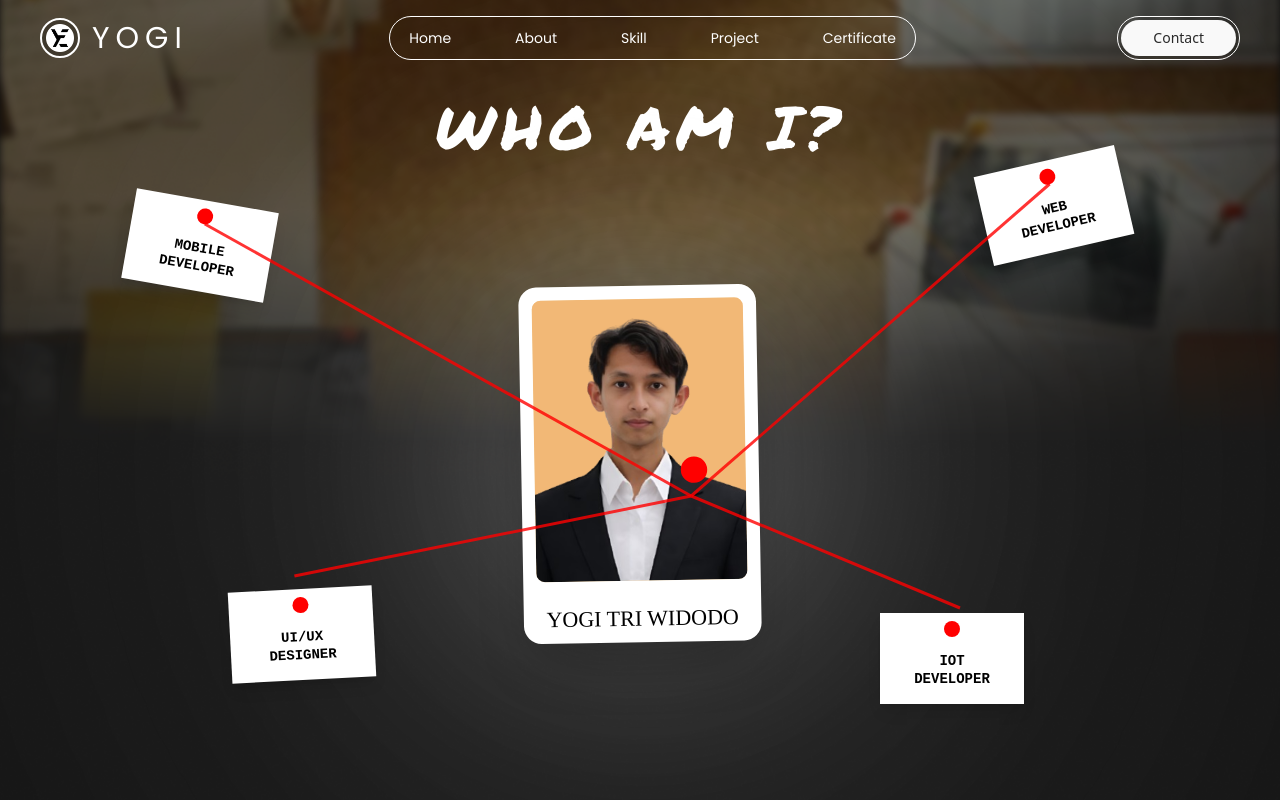
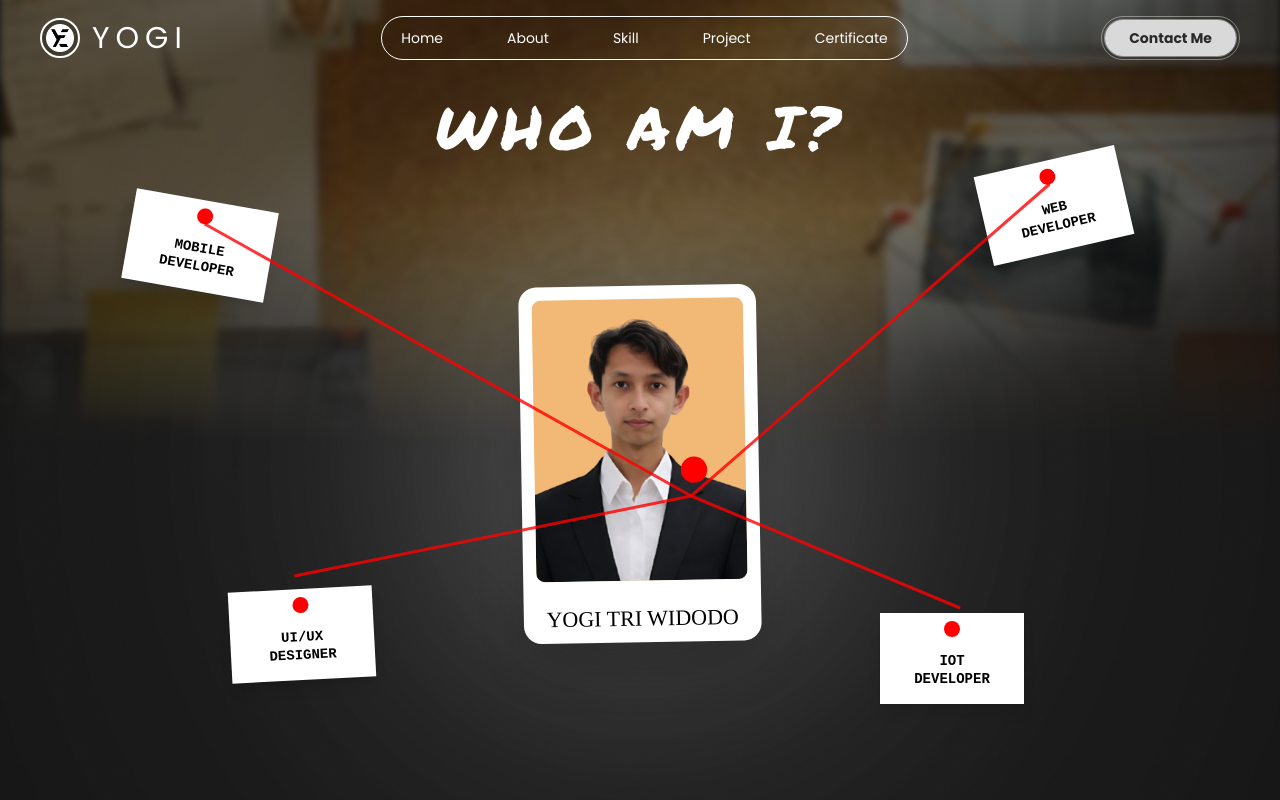
Before and after one commit to yogi3wdd/portofolio, a React (Vite) app in the folder frontend/: page /#contact in a window 1280 px wide. Shown: the top 800 px of the page. Built offline with nearby package versions, Linux system fonts and the light colour scheme; no server answers; a web font is replaced by a local one.

Commit message:
update navbar kontak

```diff
--- a/frontend/src/components/Navbar.tsx
+++ b/frontend/src/components/Navbar.tsx
@@ -60,12 +60,17 @@ const Navbar = () => {
             </div>
 
             {/* CONTACT */}
-            <div className="border border-white/100 rounded-full p-[3px]">
-                <button className="bg-[#D9D9D9] hover:bg-white text-[#2A2A2A] px-8 py-2 rounded-full text-sm transition-all">
-                    Contact
-                </button>
+            <div className="border border-white/40 rounded-full p-[2px]">
+                <div className="border border-white/40 rounded-full">
+                    <a
+                        href="#contact"
+                        onClick={() => setActiveTab('')}
+                        className="bg-[#D9D9D9] hover:bg-white text-[#2A2A2A] px-6 py-2 rounded-full text-sm font-bold transition-all block text-center font-poppins"
+                    >
+                        Contact Me
+                    </a>
+                </div>
             </div>
-
         </nav>
     );
 };
```
